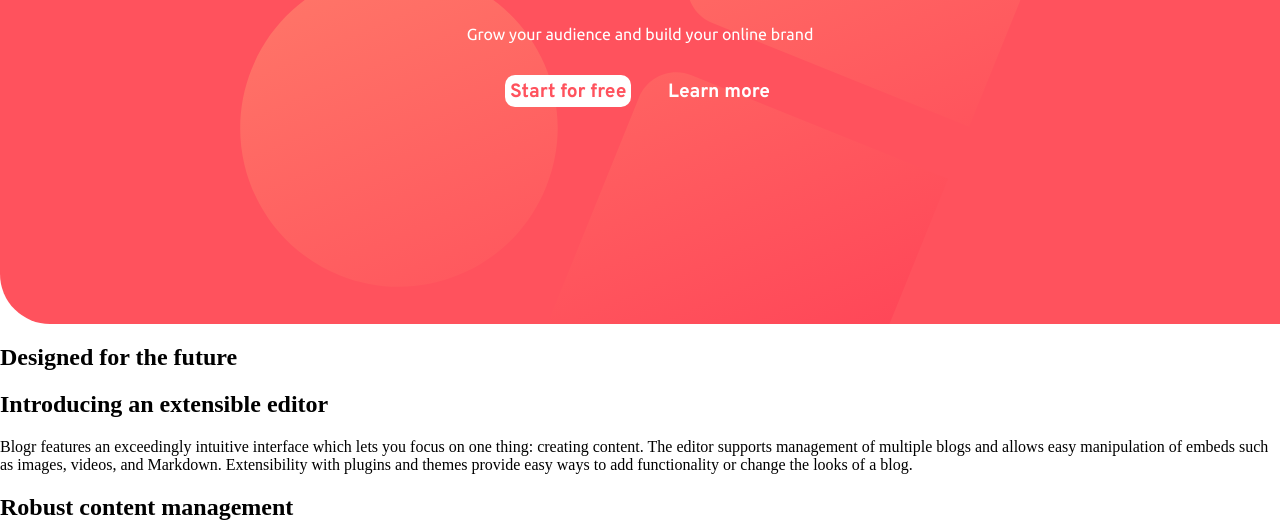
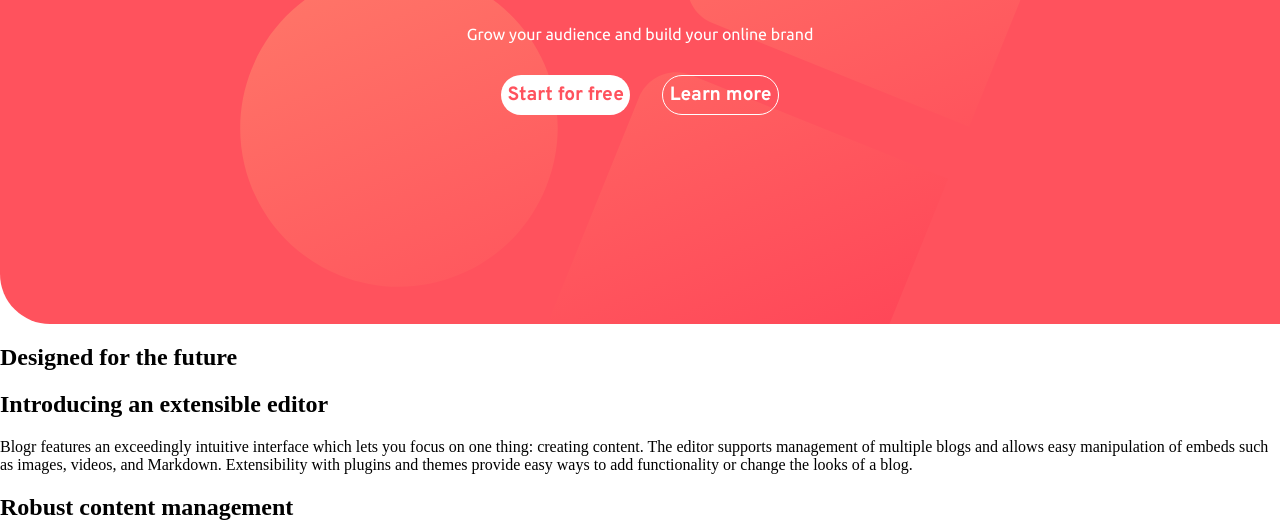
Before and after one commit to MiguelFEWebDev/Blogr-landing-page, a plain HTML site: page index.html in a window 1280 px wide. Shown: the part 276-800 px from the top of the page. Drawn offline with Linux system fonts and the light colour scheme; a script that the page names is missing.

Commit message:
Added styling and increased size of CTA buttons

```diff
--- a/style.css
+++ b/style.css
@@ -155,11 +155,11 @@ header {
 }
 
 .ctaButton1 {
-  background-color: white;
+  background-color: var(--whiteText);
   color: var(--lightRedCTATtext);
-  border-radius: 10px;
-  height: 2rem;
-  padding: 0.3rem;
+  border-radius: 20px;
+  height: 2.5rem;
+  padding: 0.4rem;
   font-weight: 700;
   font-size: 1.2rem;
   font-family: var(--overpass);
@@ -169,10 +169,10 @@ header {
 .ctaButton2 {
   background-color: transparent;
   color: var(--whiteText);
-  border: white;
-  border-radius: 10px;
-  height: 2rem;
-  padding: 0.3rem;
+  border: 1px solid var(--whiteText);
+  border-radius: 20px;
+  height: 2.5rem;
+  padding: 0.4rem;
   font-weight: 700;
   font-size: 1.2rem;
   font-family: var(--overpass);
```
